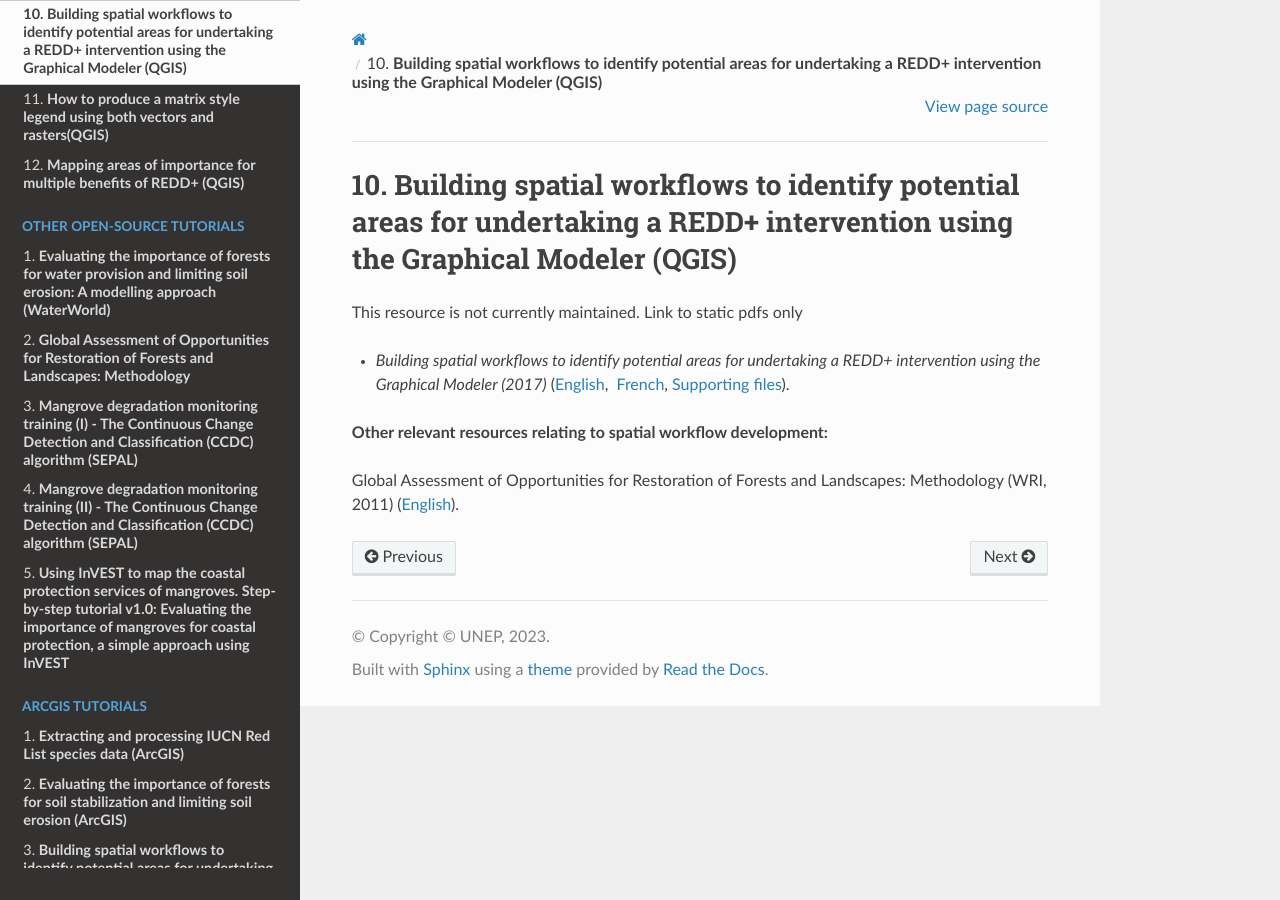
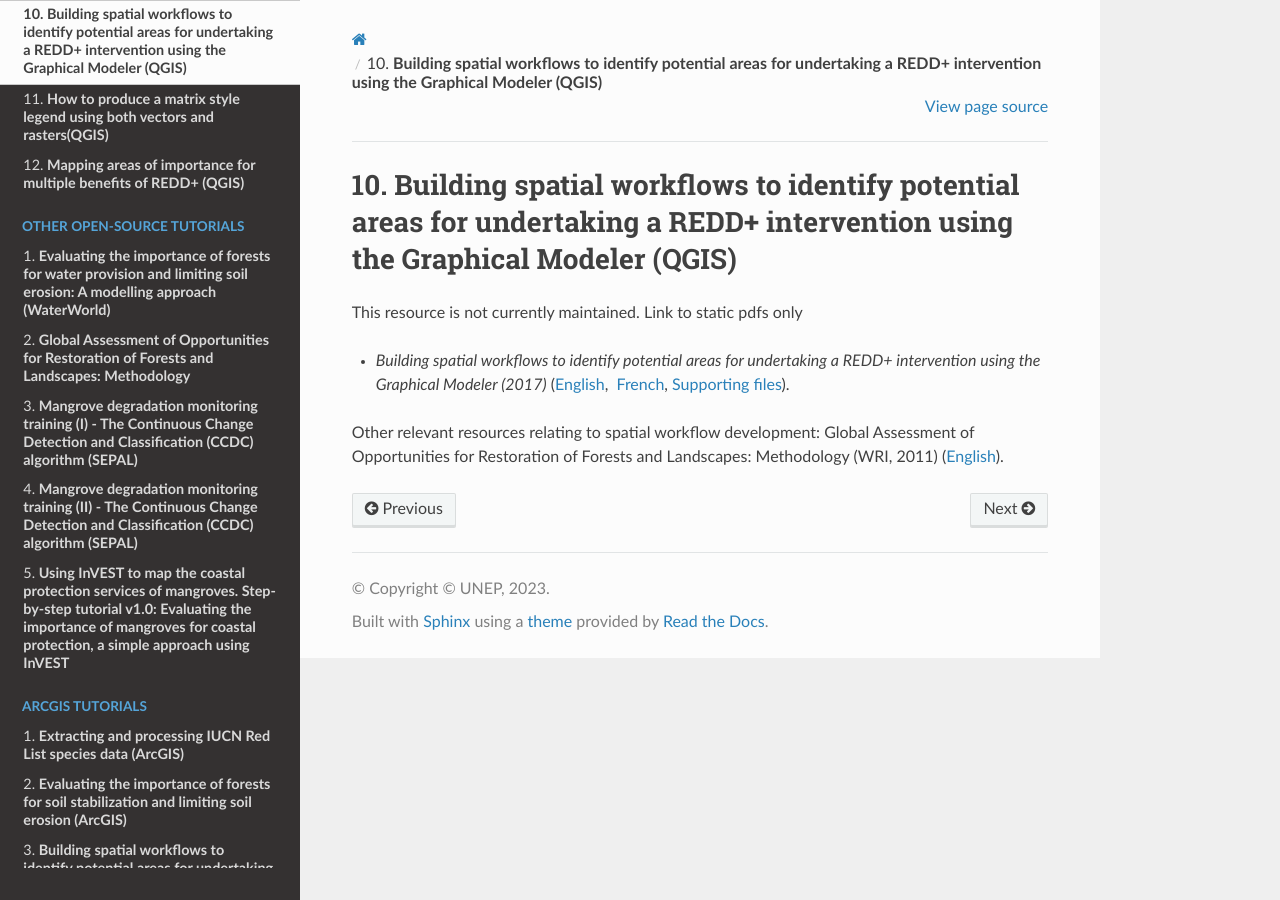
Before and after one commit to corinnar/GIS_tutorials, a Sphinx documentation site: the page built from docs/source/BuildingSpatialWorkflows_QGIS.rst, in a window 1280 px wide. Built offline with Sphinx 7.4.7 and the Read the Docs theme 3.1.0, drawn with Linux system fonts in a browser that asks for light colours; pages that are not in the unit, such as notebooks, are missing from menus.

```diff
--- a/docs/source/BuildingSpatialWorkflows_QGIS.rst
+++ b/docs/source/BuildingSpatialWorkflows_QGIS.rst
@@ -6,8 +6,5 @@ This resource is not currently maintained. Link to static pdfs only
 
 -  *Building spatial workflows to identify potential areas for undertaking a REDD+ intervention using the Graphical Modeler (2017)* (`English <https://github.com/corinnar/GIS_tutorials/blob/main/docs/source/media/materials/pdfs/BuildingSpatialWorkflowsToIdentifyPotReddIntervQGIS_190207.pdf>`__,  `French <https://github.com/corinnar/GIS_tutorials/blob/main/docs/source/media/materials/pdfs/BuildingSpatialWorkflowsToIdentifyPotReddIntervQGIS_180110%20(481747).pdf>`__, `Supporting files <https://github.com/corinnar/GIS_tutorials/tree/main/docs/source/media/materials/tools/SpatialWorkflowsQGIS>`__).
 
-**Other relevant resources relating to spatial workflow development:**
-
-
-
+Other relevant resources relating to spatial workflow development:
 Global Assessment of Opportunities for Restoration of Forests and Landscapes: Methodology (WRI, 2011)   (`English <https://github.com/corinnar/GIS_tutorials/blob/main/docs/source/media/materials/pdfs/WRI%20Restoration%20method%20(2011)%20.pdf>`__).
```
